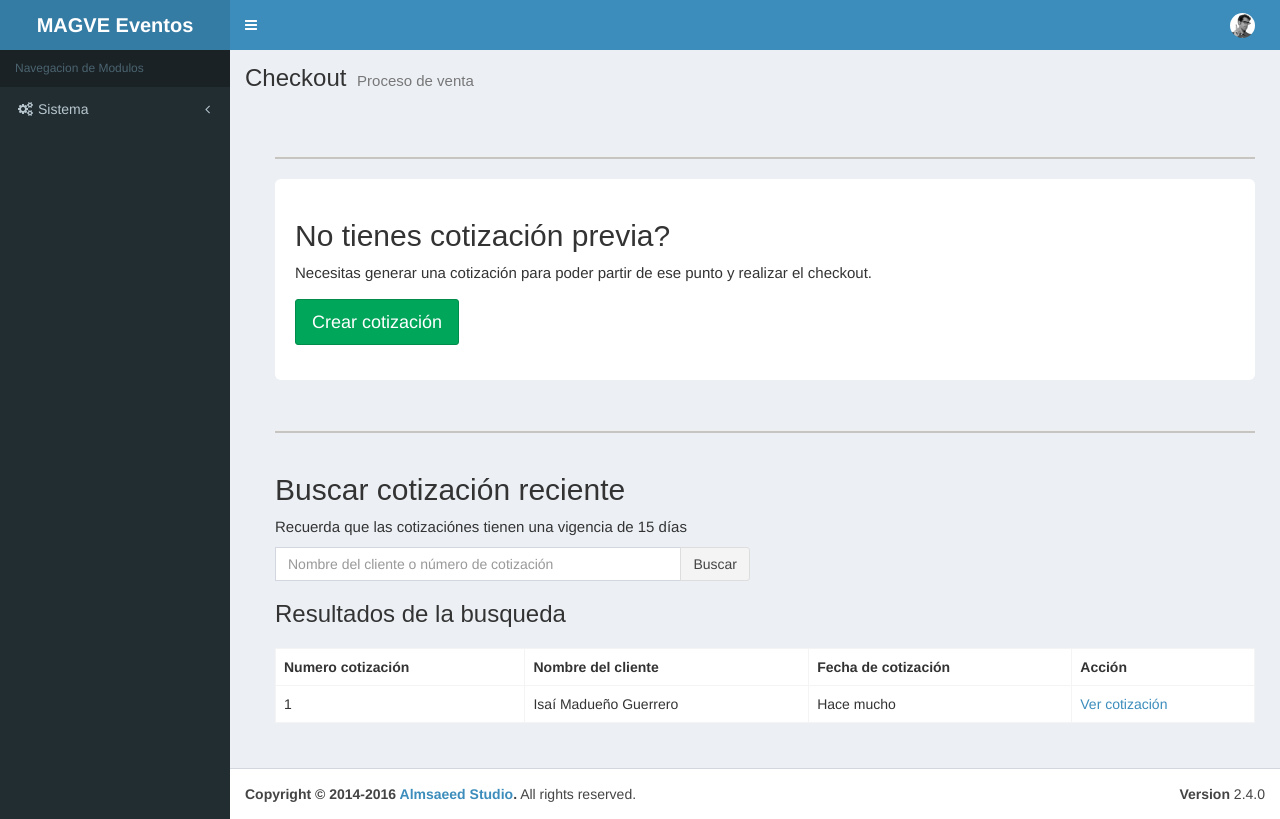
After one commit to cesarverlini/Magve, a CodeIgniter app: page /magve/ventas in a window 1280 px wide. The commit adds this page. Run offline with CodeIgniter, Linux system fonts and the light colour scheme.

Commit message:
modulo ventas creado

```diff
--- a/application/config/routes.php
+++ b/application/config/routes.php
@@ -1,54 +1,11 @@
 <?php
 defined('BASEPATH') OR exit('No direct script access allowed');
 
-/*
-| -------------------------------------------------------------------------
-| URI ROUTING
-| -------------------------------------------------------------------------
-| This file lets you re-map URI requests to specific controller functions.
-|
-| Typically there is a one-to-one relationship between a URL string
-| and its corresponding controller class/method. The segments in a
-| URL normally follow this pattern:
-|
-|	example.com/class/method/id/
-|
-| In some instances, however, you may want to remap this relationship
-| so that a different class/function is called than the one
-| corresponding to the URL.
-|
-| Please see the user guide for complete details:
-|
-|	https://codeigniter.com/user_guide/general/routing.html
-|
-| -------------------------------------------------------------------------
-| RESERVED ROUTES
-| -------------------------------------------------------------------------
-|
-| There are three reserved routes:
-|
-|	$route['default_controller'] = 'welcome';
-|
-| This route indicates which controller class should be loaded if the
-| URI contains no data. In the above example, the "welcome" class
-| would be loaded.
-|
-|	$route['404_override'] = 'errors/page_missing';
-|
-| This route will tell the Router which controller/method to use if those
-| provided in the URL cannot be matched to a valid route.
-|
-|	$route['translate_uri_dashes'] = FALSE;
-|
-| This is not exactly a route, but allows you to automatically route
-| controller and method names that contain dashes. '-' isn't a valid
-| class or method name character, so it requires translation.
-| When you set this option to TRUE, it will replace ALL dashes in the
-| controller and method URI segments.
-|
-| Examples:	my-controller/index	-> my_controller/index
-|		my-controller/my-method	-> my_controller/my_method
-*/
 $route['default_controller'] = 'auth';
+
+// Rutas para venta
+$route['ventas'] = 'sistema/ventas';
+
+// rutas del sistema
 $route['404_override'] = '';
 $route['translate_uri_dashes'] = FALSE;
--- /dev/null
+++ b/application/controllers/sistema/Ventas.php
@@ -0,0 +1,25 @@
+<?php
+defined('BASEPATH') OR exit('No direct script access allowed');
+
+class Ventas extends CI_Controller {
+
+	public function __construct(){
+		parent::__construct();
+		//$this->load->model('Ventas_model');
+    }
+
+    /*
+    * Función index cargará dos opciones
+    * crear venta nueva
+    * crear venta en base a cotización
+    */
+    public function index(){
+
+        //$data['locales'] = $this->ventas_model->mostrar_todo();
+
+        $this->load->view('layouts/header');
+        $this->load->view('ventas/index');
+        $this->load->view('layouts/footer');
+
+    }
+}
--- a/application/controllers/sistema/cotizaciones.php
+++ b/application/controllers/sistema/cotizaciones.php
@@ -7,6 +7,7 @@ class Cotizaciones extends CI_Controller {
 		parent::__construct();
 		$this->load->model('Cotizaciones_model');
 	}
+
 	public function index()
 	{
 		$this->load->view("layouts/header");
--- a/application/views/layouts/header.php
+++ b/application/views/layouts/header.php
@@ -62,3 +62,36 @@
                 </div>
             </nav>
         </header>
+
+        <!-- Left side column. contains the sidebar -->
+        <aside class="main-sidebar">
+            <!-- sidebar: style can be found in sidebar.less -->
+            <section class="sidebar">
+                <!-- sidebar menu: : style can be found in sidebar.less -->
+                <ul class="sidebar-menu" data-widget="tree">
+                    <li class="header">Navegacion de Modulos</li>
+                    <li class="treeview">
+                        <a href="#">
+                            <i class="fa fa-cogs"></i><span>Sistema</span>
+                            <span class="pull-right-container">
+                                <i class="fa fa-angle-left pull-right"></i>
+                            </span>
+                        </a>
+                        <ul class="treeview-menu">
+                            <!-- <li><a href="<?php echo base_url();?>mantenimiento/categorias"><i class="fa fa-circle-o"></i>Clientes</a></li>
+                            <li><a href="<?php echo base_url();?>mantenimiento/clientes"><i class="fa fa-circle-o"></i>Cotizaciones</a></li>
+							<li><a href="<?php echo base_url(); ?>mantenimiento/productos"><i class="fa fa-circle-o"></i>Ventas</a></li> -->
+							<li><a href="<?php echo base_url();?>mantenimiento/categorias"><i class="fa fa-circle-o"></i>Clientes</a></li>
+                            <li><a href="<?php echo base_url();?>sistema/cotizaciones"><i class="fa fa-circle-o"></i>Cotizaciones</a></li>
+                            <li>
+                                <a href="<?php echo base_url('ventas'); ?>">
+                                    <i class="fa fa-circle-o"></i>
+                                    Ventas
+                                </a>
+                            </li>
+                        </ul>
+                    </li>
+                </ul>
+            </section>
+            <!-- /.sidebar -->
+        </aside>
--- /dev/null
+++ b/application/views/ventas/index.php
@@ -0,0 +1,55 @@
+<div class="content-wrapper">
+	<section class="content-header">
+		<h1>Checkout <small>Proceso de venta</small>
+	</section>
+	<!-- Main content -->
+	<section class="container-fluid" style="margin-left:20px;margin-top:20px;padding:25px;">
+		<hr style="width:100%;height:2px;background:#c7c5c1;">
+		<div class="row">
+			<div class="col-md-12">
+				<div class="jumbotron" style="padding:20px;heigth:100%;background:white;">
+					<h2>No tienes cotización previa?</h2>
+					<p style="font-size:15px;">
+						Necesitas generar una cotización para poder partir de ese punto
+						y realizar el checkout.
+					</p>
+					<p><a class="btn btn-success btn-lg" href="#" role="button">Crear cotización</a></p>
+				</div>
+			</div>
+		</div>
+
+		<hr style="width:100%;height:2px;background:#c7c5c1;">
+		<div class="row">
+			<div class="col-lg-6">
+				<h2>Buscar cotización reciente</h2>
+				<p style="font-size:15px;">Recuerda que las cotizaciónes tienen una vigencia de 15 días</p>
+				<div class="input-group">
+					<input type="text" class="form-control" placeholder="Nombre del cliente o número de cotización">
+					<span class="input-group-btn">
+						<button class="btn btn-default" type="button">Buscar</button>
+					</span>
+				</div><!-- /input-group -->
+			</div><!-- /.col-lg-6 -->
+		</div><!-- /.row -->
+
+		<div class="row">
+			<div class="col-lg-12">
+				<h3 style="margin:20px 0;">Resultados de la busqueda</h3>
+				<table class="table table-bordered" style="background:white;">
+					<tr>
+						<th>Numero cotización</th>
+						<th>Nombre del cliente</th>
+						<th>Fecha de cotización</th>
+						<th>Acción</th>
+					</tr>
+					<tr>
+						<td>1</td>
+						<td>Isaí Madueño Guerrero</td>
+						<td>Hace mucho</td>
+						<td><a href="#">Ver cotización</a></td>
+					</tr>
+				</table>
+			</div>
+		</div>
+	</section><!-- /.content -->
+</div><!-- /.content-wrapper -->
```
Also changed, not shown: application/config/database.php (+0 -69 lines), application/views/layouts/aside.php (+1 -35 lines), application/views/sistema/cotizacion.php (+32 -23 lines).
